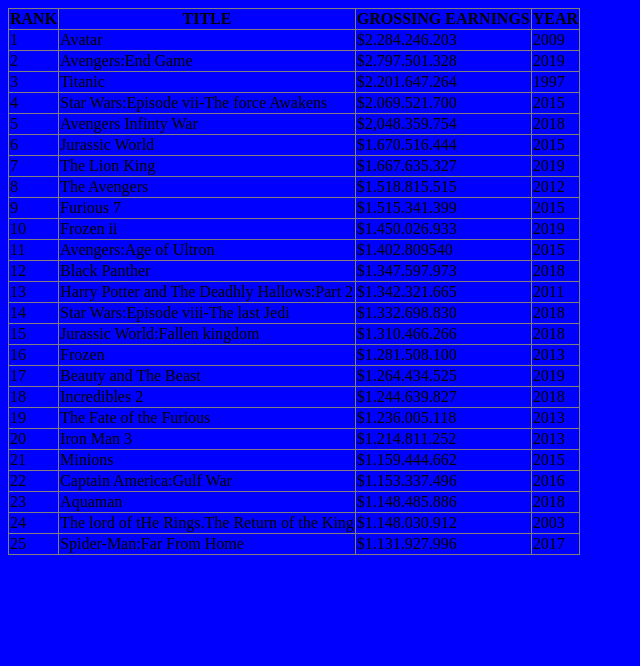
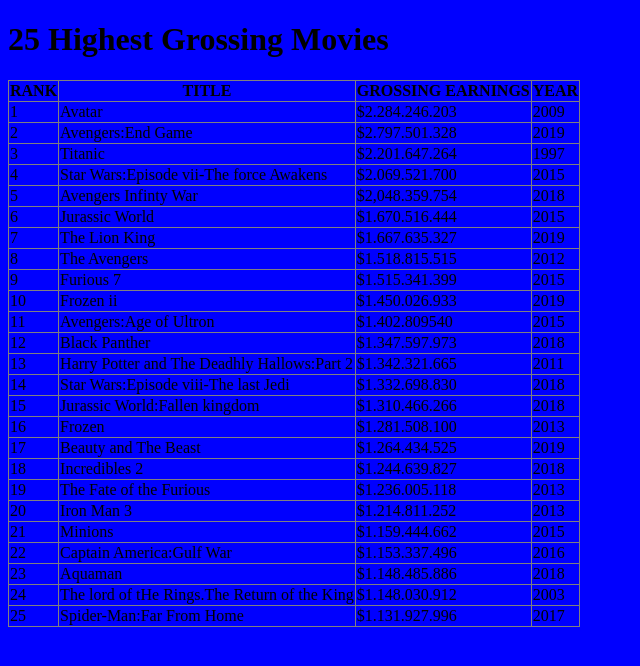
Before and after one commit to sinethembanhlanhla-ITvarsity/MODULE-1-ASSESSMENT4, a plain HTML site: page Untitled-2.html in a window 1280 px wide. Shown: the whole page, without its empty margins (0-640 px from the left). Drawn offline with Linux system fonts and the light colour scheme.

Commit message:
Update Untitled-2.html

```diff
--- a/Untitled-2.html
+++ b/Untitled-2.html
@@ -9,6 +9,7 @@
         </style>
     </head>
     <body>
+        <h1>25 Highest Grossing Movies</h1>
         <table border="1">
         <tr>
             <th>RANK</th>
```
